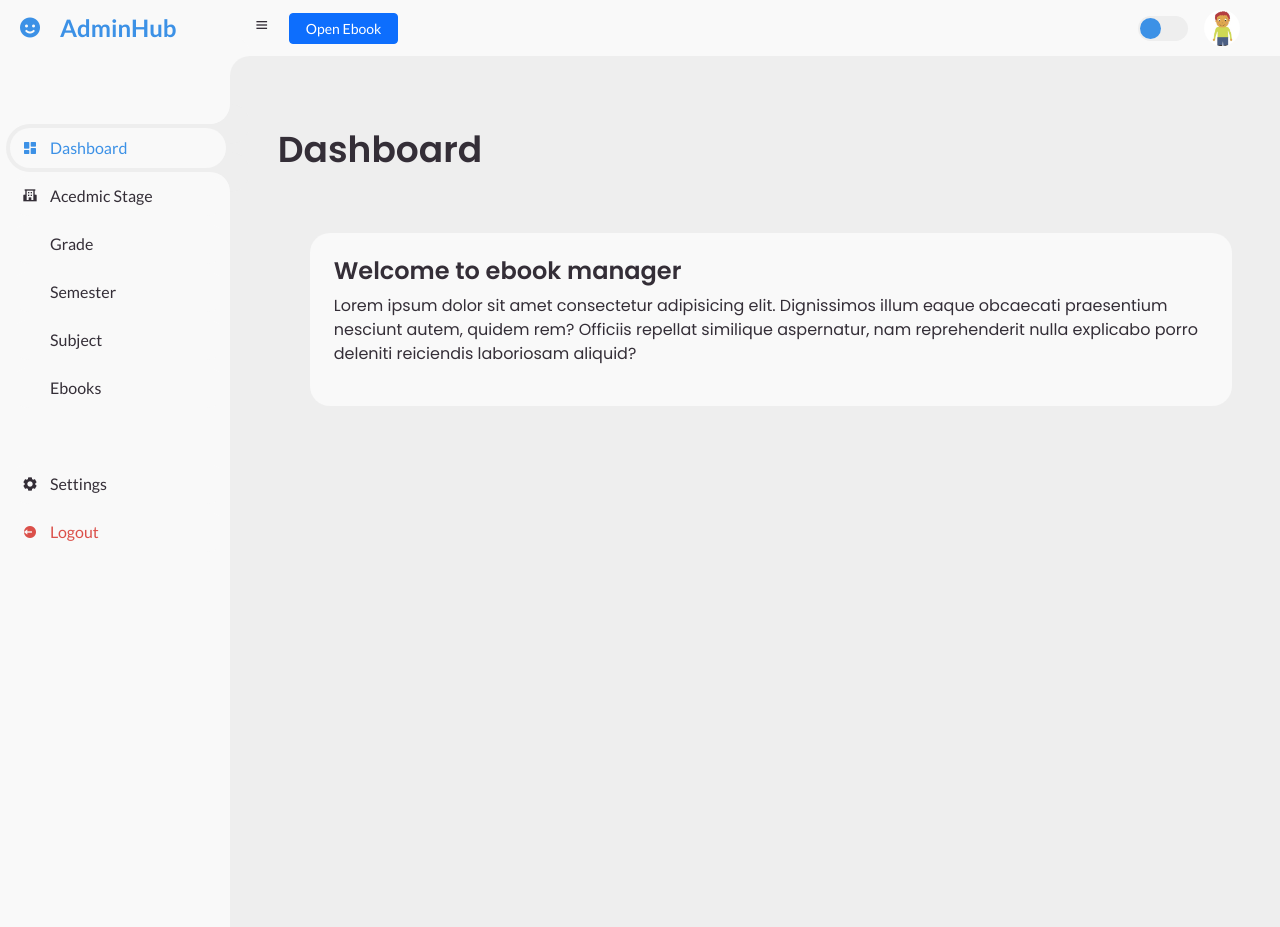
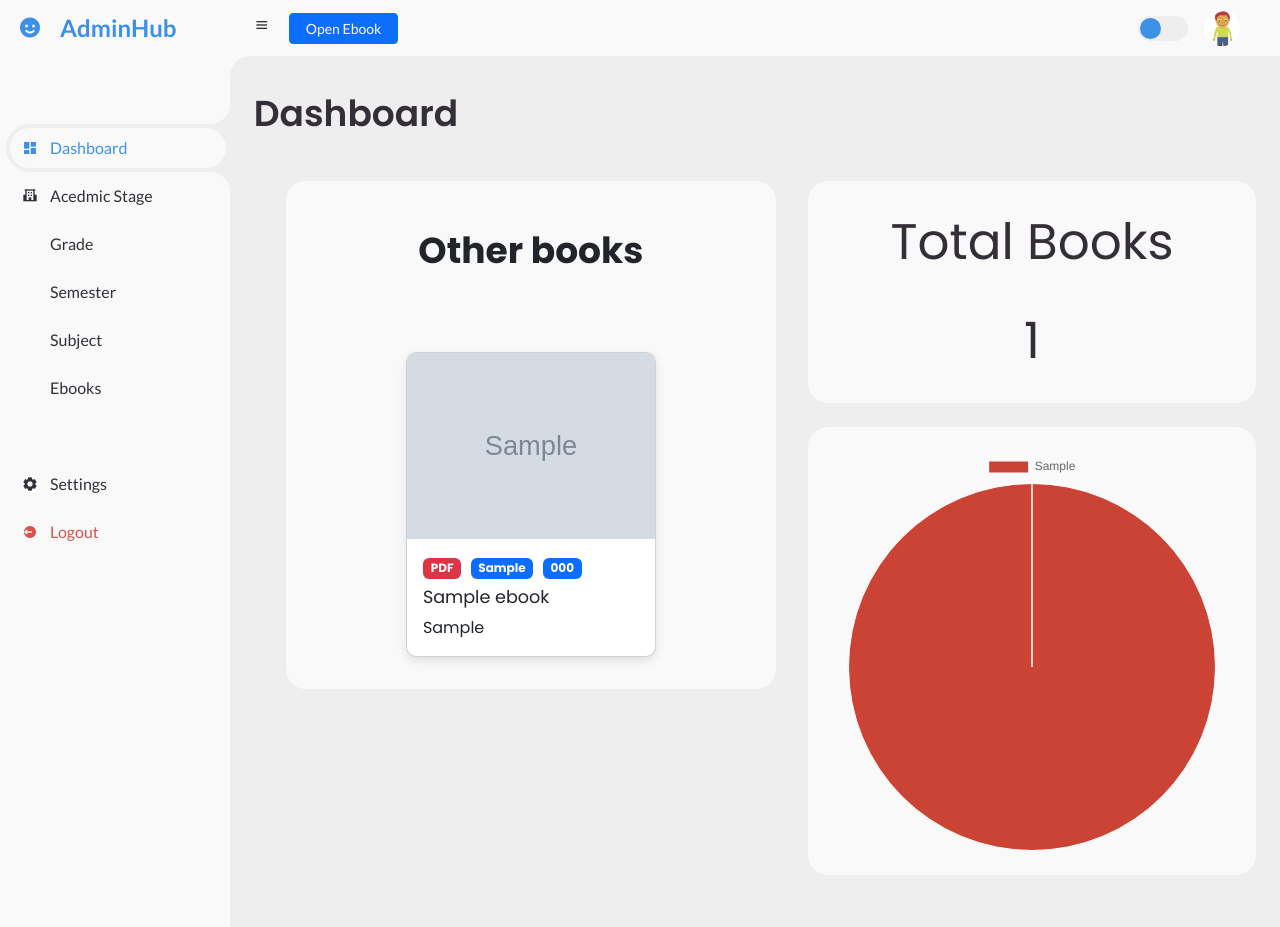
Before and after one commit to ottoxan/e-books, a PHP site: page /admin/dashboard.php in a window 1280 px wide. Run offline with PHP 8.4, Linux system fonts and the light colour scheme; the visitor is signed in with stand-in values (Sample User, id 1); tables that the repository leaves empty or names only in its code hold one stand-in row (values such as "Sample post"); grey boxes marked "Sample" are stand-in pictures; some libraries are stand-ins or nearby versions.

Commit message:
add pagination and updated dashboard

```diff
--- /dev/null
+++ b/admin/config/allebooks-conf.php
@@ -0,0 +1,46 @@
+<?php
+require "../lang.php";
+
+$mysqli = require "database.php";
+
+
+// --- Pagination setup ---
+$perPage = 3;
+$page = isset($_GET['page']) && is_numeric($_GET['page']) ? (int)$_GET['page'] : 1;
+$offset = ($page - 1) * $perPage;
+
+// Get total count
+$countResult = $mysqli->query("SELECT COUNT(*) as total FROM ebooks");
+$totalBooks = $countResult ? (int)$countResult->fetch_assoc()['total'] : 0;
+$totalPages = ceil($totalBooks / $perPage);
+
+// Main query with LIMIT
+$sqlEbook = "SELECT
+            ebooks.id,
+            ebooks.book_title,
+            ebooks.book_file_name,
+            ebooks.file_cover,
+            academic_stage.academic_stage,
+            grade.grade,
+            semester.semester_number,
+            subject.subject,
+            subject.id
+        FROM ebooks
+        LEFT JOIN academic_stage ON ebooks.academic_id = academic_stage.id
+        LEFT JOIN grade ON ebooks.grade_id = grade.id
+        LEFT JOIN semester ON ebooks.semester_id = semester.id
+        LEFT JOIN subject ON ebooks.subject_id = subject.id
+        LIMIT ?, ?";
+$stmt = $mysqli->prepare($sqlEbook);
+$stmt->bind_param("ii", $offset, $perPage);
+$stmt->execute();
+$resultEbook = $stmt->get_result();
+
+if (!$resultEbook) {
+    die("Database query failed: " . $mysqli->error);
+}
+
+$ebooks = [];
+while ($row = $resultEbook->fetch_assoc()) {
+    $ebooks[] = $row;
+}
--- a/admin/css/dashboard.css
+++ b/admin/css/dashboard.css
@@ -341,6 +341,63 @@ body {
 
 
 /* MAIN */
+.container {
+	max-width: 1200px;
+	margin: 0 auto;
+	padding: 0 1rem;
+}
+
+.section-header {
+	text-align: center;
+	margin-bottom: 3rem;
+}
+
+.section-header h2 {
+	font-size: clamp(1.875rem, 4vw, 2.25rem);
+	font-weight: bold;
+	color: var(--color-dark);
+	margin-bottom: 1rem;
+}
+
+.section-header p {
+	color: var(--color-gray);
+	font-size: 1.125rem;
+}
+
+.book-card:hover {
+	border-color: rgba(0, 173, 181, 0.5);
+	box-shadow: 0 10px 25px -5px rgba(0, 0, 0, 0.1);
+	transform: translateY(-2px);
+}
+
+.book-card {
+	cursor: pointer;
+	max-width: 250px;
+	border-radius: 10px;
+	overflow: hidden;
+	box-shadow: 0 4px 10px rgba(0, 0, 0, 0.1);
+	margin: 2rem !important;
+	transition: ease-in-out 0.5s;
+}
+
+.book-image {
+	width: 100%;
+	height: auto;
+}
+
+.book-details {
+	flex-direction: column;
+}
+
+.col.details {
+	padding-left: 0;
+}
+
+.badge {
+	font-size: 0.75rem;
+	margin-right: 5px;
+}
+
 #content main {
 	width: 100%;
 	padding: 36px 24px;
@@ -397,11 +454,15 @@ body {
 	font-weight: 500;
 }
 
-
+.dashboard-content{
+	display: flex;
+	justify-content: space-between;
+}
 
 
 #content main .box-info {
-	display: grid;
+	display: flex;
+	flex-direction: column;
 	grid-template-columns: repeat(auto-fit, minmax(240px, 1fr));
 	grid-gap: 24px;
 	margin-top: 36px;
--- /dev/null
+++ b/admin/dashboard-content.php
@@ -0,0 +1,90 @@
+<?php
+require "config/allebooks-conf.php";
+?>
+
+<!-- MAIN -->
+<main id="content-main">
+    <div class="head-title">
+        <div class="left">
+            <h1>Dashboard</h1>
+        </div>
+    </div>
+
+    <div class="dashboard-content">
+        <ul class="box-info w-100">
+            <li class="d-flex py-0 flex-column pt-5">
+                <div class="container">
+                    <div class="section-header">
+                        <h2 class="">
+                            <?= __('Other books') ?>
+                        </h2>
+                    </div>
+
+                    <div class="d-flex flex-wrap justify-content-center">
+                        <?php if (!empty($ebooks)): ?>
+                            <?php foreach ($ebooks as $ebook): ?>
+                                <div class="card book-card" onclick="location.href='ebook.php?id=<?php echo $ebook['id']; ?>'">
+                                    <img src="../uploads/ebooks/<?php echo htmlspecialchars($ebook["file_cover"] ?? 'default-cover.jpg'); ?>" alt="<?php echo htmlspecialchars($ebook["book_title"]); ?>" class="book-image">
+                                    <div class="card-body">
+                                        <div class="mb-2">
+                                            <span class="badge bg-danger">PDF</span>
+                                            <span class="badge bg-primary"><?php echo htmlspecialchars($ebook['grade']); ?></span>
+                                            <span class="badge bg-primary"><?php echo htmlspecialchars($ebook['semester_number']); ?></span>
+                                        </div>
+                                        <h5 class="card-title"><?php echo htmlspecialchars($ebook["book_title"]); ?></h5>
+                                        <p class="card-text"><?php echo htmlspecialchars($ebook['academic_stage']); ?></p>
+                                    </div>
+                                </div>
+                            <?php endforeach; ?>
+                        <?php else: ?>
+                            <p><?= __('No ebooks available.') ?></p>
+                        <?php endif; ?>
+                    </div>
+
+                    <!-- Bootstrap Pagination -->
+                    <?php if ($totalPages > 1): ?>
+                        <div aria-label="Ebooks pagination" class="mt-4">
+                            <ul class="pagination justify-content-center">
+                                <li class="page-item<?php if ($page <= 1) echo ' disabled'; ?> p-0">
+                                    <a class="page-link" href="?page=1">&laquo;</a>
+                                </li>
+                                <li class="page-item<?php if ($page <= 1) echo ' disabled'; ?> p-0">
+                                    <a class="page-link" href="?page=<?php echo max(1, $page - 1); ?>">&lt;</a>
+                                </li>
+                                <?php
+                                // Show up to 5 page links
+                                $start = max(1, $page - 2);
+                                $end = min($totalPages, $page + 2);
+                                for ($i = $start; $i <= $end; $i++): ?>
+                                    <li class="page-item<?php if ($i == $page) echo ' active'; ?> p-0">
+                                        <a class="page-link" href="?page=<?php echo $i; ?>"><?php echo $i; ?></a>
+                                    </li>
+                                <?php endfor; ?>
+                                <li class="page-item<?php if ($page >= $totalPages) echo ' disabled'; ?> p-0">
+                                    <a class="page-link" href="?page=<?php echo min($totalPages, $page + 1); ?>">&gt;</a>
+                                </li>
+                                <li class="page-item<?php if ($page >= $totalPages) echo ' disabled'; ?> p-0">
+                                    <a class="page-link" href="?page=<?php echo $totalPages; ?>">&raquo;</a>
+                                </li>
+                            </ul>
+                        </div>
+                    <?php endif; ?>
+                </div>
+            </li>
+        </ul>
+        <ul class="box-info">
+            <li>
+                <div style="width: 400px; display: flex; flex-direction: column; align-items: center;">
+                    <span style="font-size: 50px; color: var(--dark);" class="text">Total Books</span><br>
+                    <span style="font-size: 50px; color: var(--dark);" class="number" id="total-books">0</span>
+                </div>
+            </li>
+            <li>
+                <div style="width: 400px;"><canvas id="acquisitions"></canvas></div>
+            </li>
+        </ul>
+    </div>
+    <script src="https://cdn.jsdelivr.net/npm/chart.js"></script>
+    <script type="module" src="js/acquisitions.js"></script>
+</main>
+<!-- MAIN -->
--- a/admin/dashboard.php
+++ b/admin/dashboard.php
@@ -17,9 +17,7 @@ if (isset($_SESSION["user_id"])) {
     <?php include 'partials/header.php' ?>
 
     <!-- MAIN -->
-    <main id="content-main">
-        <?php include "home.php" ?>
-    </main>
+    <?php include "dashboard-content.php" ?>
 
 
     <?php include 'partials/footer.php' ?>
--- a/admin/home.php
+++ /dev/null
@@ -1,19 +0,0 @@
-
-<!-- MAIN -->
-<main id="content-main">
-    <div class="head-title">
-        <div class="left">
-            <h1>Dashboard</h1>
-    </div>
-
-    <ul class="box-info">
-        <li>
-            <span class="text">
-                <h3>Welcome to ebook manager</h3>
-                <p>Lorem ipsum dolor sit amet consectetur adipisicing elit. Dignissimos illum eaque obcaecati praesentium nesciunt autem, quidem rem? Officiis repellat similique aspernatur, nam reprehenderit nulla explicabo porro deleniti reiciendis laboriosam aliquid?</p>
-            </span>
-        </li>
-    </ul>
-
-</main>
-<!-- MAIN -->
--- /dev/null
+++ b/admin/js/acquisitions.js
@@ -0,0 +1,53 @@
+(async function () {
+    const response = await fetch('config/acquisitions_data.php');
+    const result = await response.json();
+
+    // Update total books
+    if (Array.isArray(result.data)) {
+        const total = result.data.reduce((sum, val) => sum + val, 0);
+        const totalBooksElem = document.getElementById('total-books');
+        if (totalBooksElem) totalBooksElem.textContent = total;
+    }
+
+    const data = {
+        labels: result.labels,
+        datasets: [{
+            label: 'Books',
+            data: result.data,
+            borderWidth: 1,
+            backgroundColor: ['#CB4335', '#1F618D', '#F1C40F', '#27AE60', '#884EA0', '#D35400'],
+        }]
+    };
+
+    new Chart(
+        document.getElementById('acquisitions'),
+        {
+            type: 'pie',
+            data: data,
+            options: {
+                plugins: {
+                    legend: {
+                        onHover: handleHover,
+                        onLeave: handleLeave
+                    }
+                }
+            }
+        }
+    );
+
+    // Append '4d' to the colors (alpha channel), except for the hovered index
+    function handleHover(evt, item, legend) {
+        legend.chart.data.datasets[0].backgroundColor.forEach((color, index, colors) => {
+            colors[index] = index === item.index || color.length === 9 ? color : color + '4D';
+        });
+        legend.chart.update();
+    }
+
+    // Removes the alpha channel from background colors
+    function handleLeave(evt, item, legend) {
+        legend.chart.data.datasets[0].backgroundColor.forEach((color, index, colors) => {
+            colors[index] = color.length === 9 ? color.slice(0, -2) : color;
+        });
+        legend.chart.update();
+    }
+})();
```
Also changed, not shown: admin/config/acquisitions_data.php (added, +42 -0 lines), admin/edit-ebooks.php (+23 -5 lines), allebooks.php (+46 -9 lines), 2 other files.
